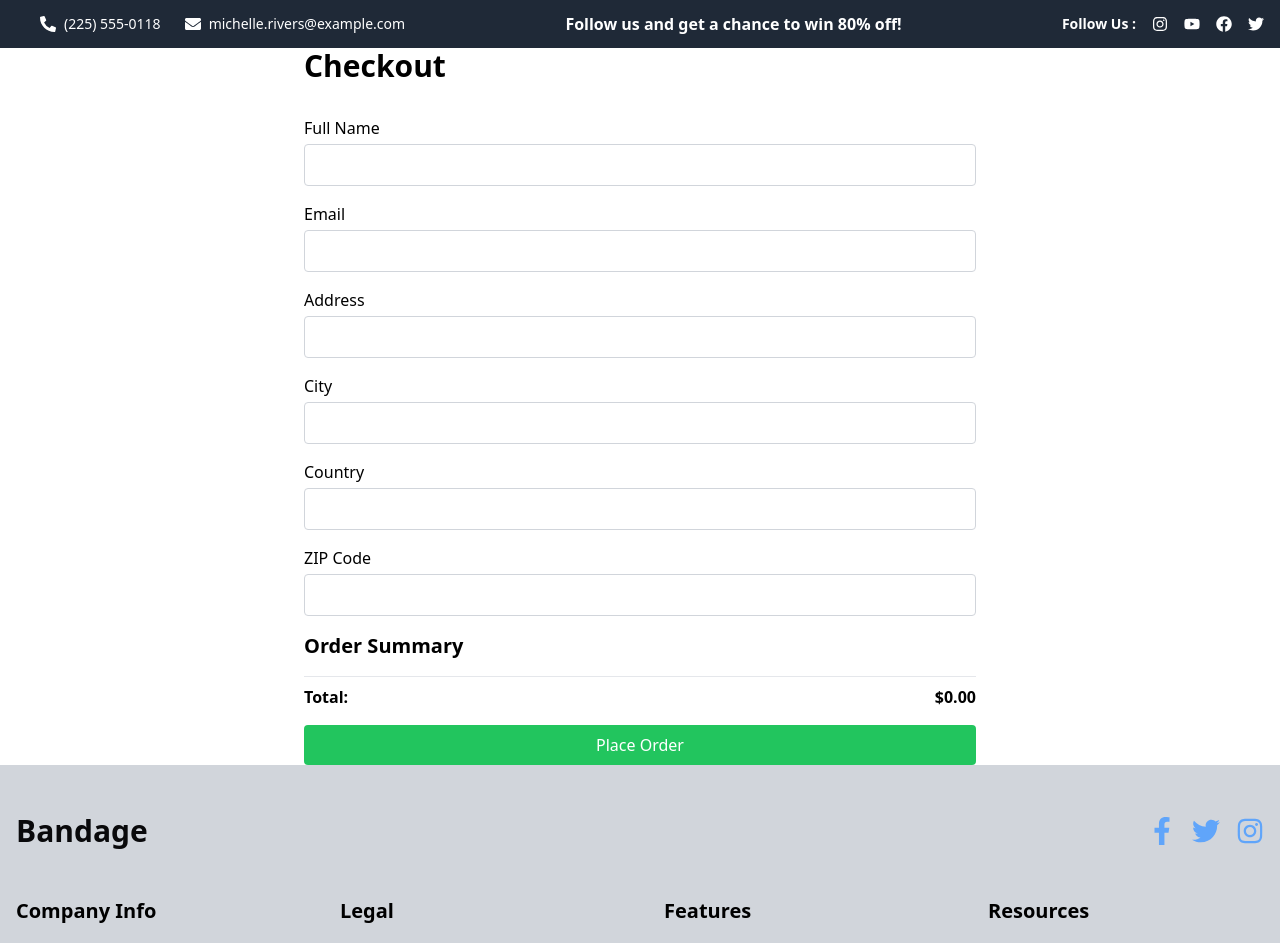
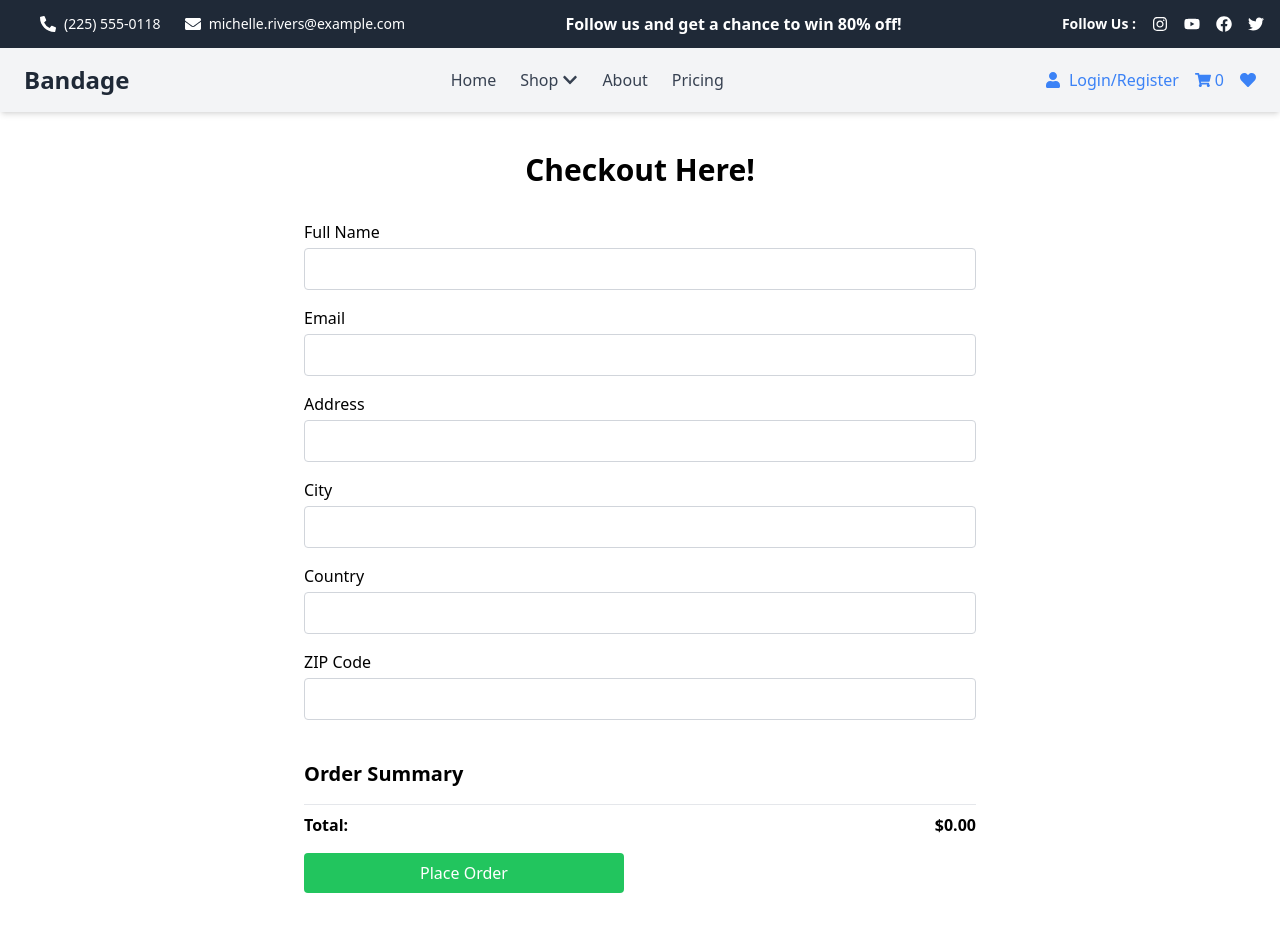
Before and after one commit to AreebaSadiq23/e-commerce-web-project, a Next.js app: page /checkout in a window 1280 px wide. Shown: the top 943 px of the page. Built offline with nearby package versions, Linux system fonts and the light colour scheme.

Commit message:
update checkout file

```diff
--- a/src/app/cart/page.tsx
+++ b/src/app/cart/page.tsx
@@ -4,6 +4,7 @@ import Image from "next/image"
 import { Trash2 } from "lucide-react"
 import { useAppContext } from "../context/AppContext"
 import { useRouter } from "next/navigation"
+import Header from "@/components/Header"
 
 export default function Cart() {
   const router = useRouter()
@@ -16,22 +17,24 @@ export default function Cart() {
   }
 
   return (
+    <>
+    <Header/>
     <div>
-      <h1 className="text-3xl font-bold mb-8">Shopping Cart</h1>
+      <h1 className="text-3xl font-bold mb-5 mt-10 text-center">Shopping Cart</h1>
       {cart.length === 0 ? (
-        <p>Your cart is empty.</p>
+        <p className="text-center">Your cart is empty.</p>
       ) : (
         <div>
           {cart.map((item) => (
             <div key={item.id} className="flex items-center justify-between border-b py-4">
-              <div className="flex items-center">
-                <Image src={item.image || "/placeholder.svg"} alt={item.name} width={80} height={80} className="mr-4" />
+              <div className="flex items-center ml-10">
+                <Image src={item.image || "/placeholder.svg"} alt={item.name} width={80} height={80} className="mr-4 ml-10" />
                 <div>
                   <h2 className="text-lg font-semibold">{item.name}</h2>
                   <p className="text-gray-600">${item.price.toFixed(2)}</p>
                 </div>
               </div>
-              <div className="flex items-center">
+              <div className="flex items-center mr-10">
                 <input
                   type="number"
                   min="1"
@@ -46,10 +49,10 @@ export default function Cart() {
             </div>
           ))}
           <div className="mt-8">
-            <p className="text-xl font-semibold">Total: ${total.toFixed(2)}</p>
+            <p className="text-xl font-semibold ml-16">Total: ${total.toFixed(2)}</p>
             <button
               onClick={handleCheckout}
-              className="mt-4 bg-green-500 text-white px-6 py-2 rounded hover:bg-green-600"
+              className="mt-4 bg-green-500 text-white px-6 py-2 rounded hover:bg-green-600 ml-16 mb-10"
             >
               Proceed to Checkout
             </button>
@@ -57,5 +60,7 @@ export default function Cart() {
         </div>
       )}
     </div>
+    </>
+
   )
 }
--- a/src/app/checkout/page.tsx
+++ b/src/app/checkout/page.tsx
@@ -3,6 +3,7 @@
 import { useState } from "react"
 import { useRouter } from "next/navigation"
 import { useAppContext } from "../context/AppContext"
+import Header from "@/components/Header"
 
 export default function Checkout() {
   const router = useRouter()
@@ -26,7 +27,6 @@ export default function Checkout() {
 
   const handleSubmit = (e: React.FormEvent) => {
     e.preventDefault()
-    // TODO: Implement actual checkout process (e.g., payment gateway integration)
     console.log("Order placed:", { ...formData, cart })
     alert("Order placed successfully!")
     router.push("/")
@@ -35,8 +35,10 @@ export default function Checkout() {
   const total = cart.reduce((sum, item) => sum + item.price * item.quantity, 0)
 
   return (
+    <>
+    <Header/>
     <div className="max-w-2xl mx-auto">
-      <h1 className="text-3xl font-bold mb-8">Checkout</h1>
+      <h1 className="text-3xl font-bold mb-8 mt-10 text-center">Checkout Here!</h1>
       <form onSubmit={handleSubmit} className="space-y-4">
         <div>
           <label htmlFor="name" className="block mb-1">
@@ -123,7 +125,7 @@ export default function Checkout() {
           />
         </div>
         <div className="mt-8">
-          <h2 className="text-xl font-semibold mb-4">Order Summary</h2>
+          <h2 className="text-xl font-semibold mb-4 mt-10">Order Summary</h2>
           {cart.map((item) => (
             <div key={item.id} className="flex justify-between mb-2">
               <span>
@@ -139,10 +141,13 @@ export default function Checkout() {
             </div>
           </div>
         </div>
-        <button type="submit" className="w-full bg-green-500 text-white py-2 rounded hover:bg-green-600">
+        <div className="pb-10">
+        <button type="submit" className="w-80 bg-green-500 text-white py-2 rounded hover:bg-green-600 mb-10">
           Place Order
         </button>
+        </div>
       </form>
     </div>
+    </>
   )
 }
```
